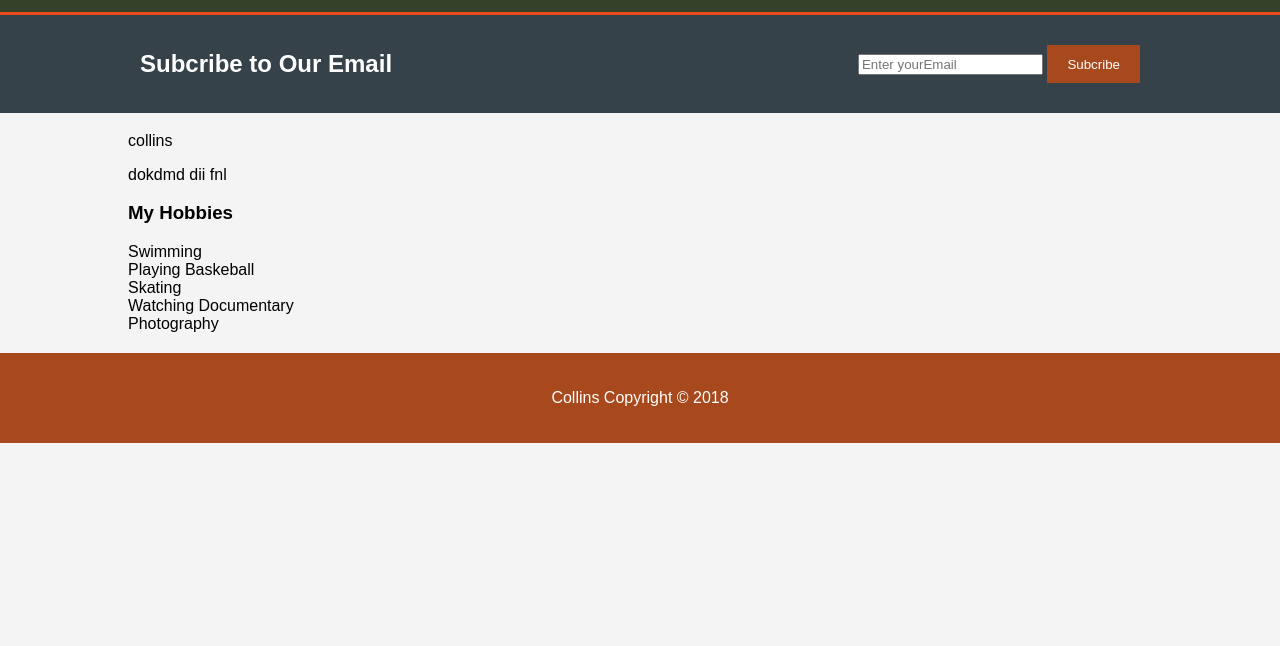
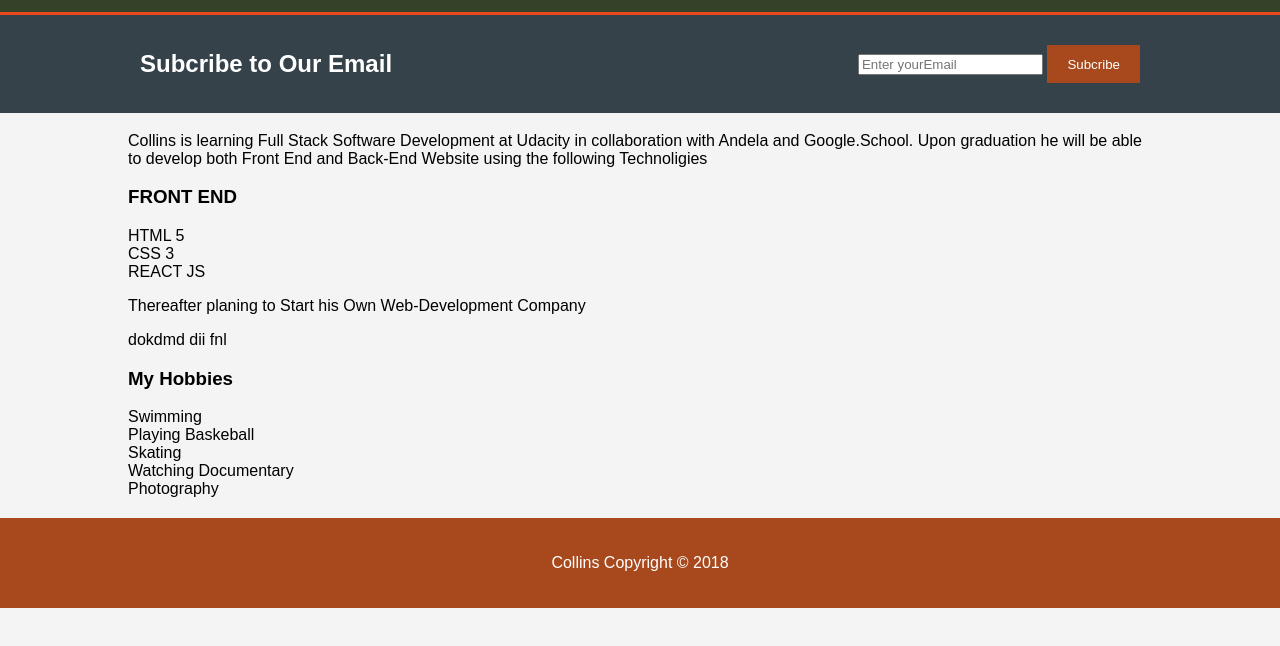
Before and after one commit to collinsjumaz/collins, a plain HTML site: page index.html in a window 1280 px wide. Shown: the part 88-734 px from the top of the page. Drawn offline with Linux system fonts and the light colour scheme.

```diff
--- a/index.html
+++ b/index.html
@@ -40,7 +40,13 @@
 	<div class="container">
 		<article id="main-col">
 			<h1 class="page-title"></h1>
-			<p>collins</p>
+			<p>Collins is learning Full Stack Software Development at Udacity in collaboration with Andela and Google.School. Upon graduation he will be able to develop both Front End and Back-End Website using the following Technoligies</p>
+			<h3>FRONT END</h3>
+			<ul>
+			<li>HTML 5</li>
+			<li>CSS 3</li>
+			<li>REACT JS</li>
+			<p>  Thereafter planing to Start his Own Web-Development Company </p>
 			<p>dokdmd dii fnl</p>
 
 		</article>
```
